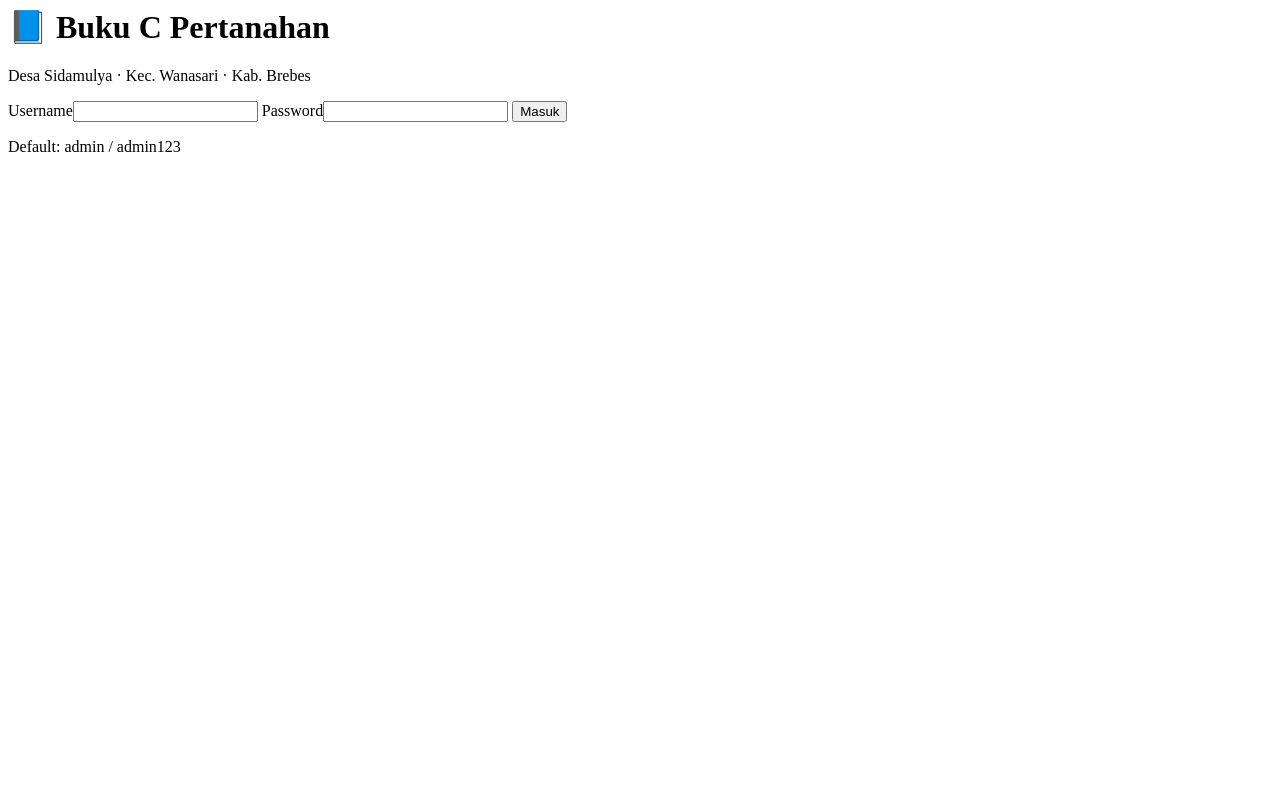
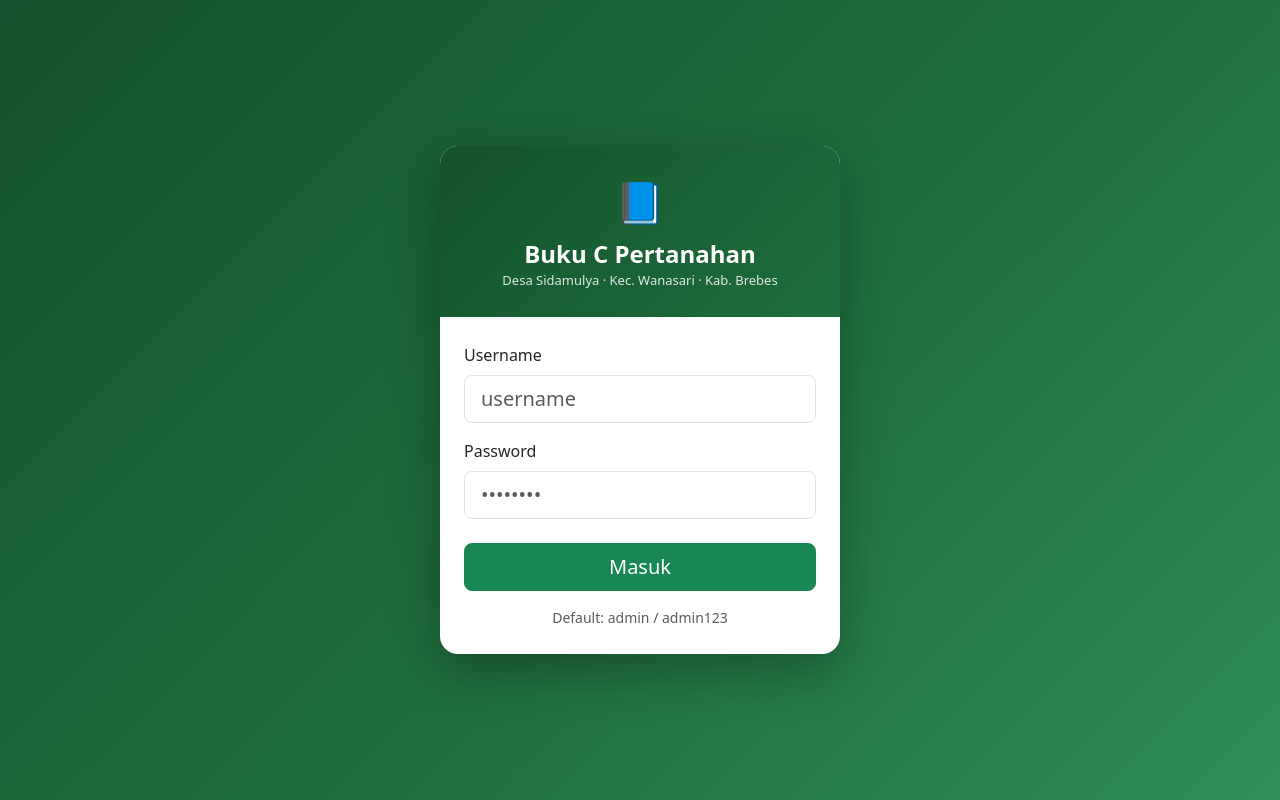
Before and after one commit to genggong/edisuntoro, a PHP site: page /login in a window 1280 px wide. Run offline with PHP 8.4, Linux system fonts and the light colour scheme; some libraries are stand-ins or nearby versions.

Commit message:
Tampilan login pakai Bootstrap 5 (CDN) + tampilkan pesan error login

```diff
--- a/app/views/auth/login.php
+++ b/app/views/auth/login.php
@@ -1,13 +1,46 @@
-<div class="login-wrap">
-    <div class="login-card">
-        <h1>📘 Buku C Pertanahan</h1>
-        <p class="sub">Desa Sidamulya · Kec. Wanasari · Kab. Brebes</p>
-        <form method="post" action="<?= BASE_URL ?>/login">
-            <?= csrf_field() ?>
-            <label>Username<input name="username" required autocomplete="username"></label>
-            <label>Password<input name="password" type="password" required autocomplete="current-password"></label>
-            <button type="submit" class="btn">Masuk</button>
-        </form>
-        <p class="hint">Default: admin / admin123</p>
+<!DOCTYPE html>
+<html lang="id">
+<head>
+<meta charset="UTF-8">
+<meta name="viewport" content="width=device-width, initial-scale=1, viewport-fit=cover">
+<meta name="theme-color" content="#14532d">
+<title>Masuk · Buku C Pertanahan</title>
+<link href="https://cdn.jsdelivr.net/npm/bootstrap@5.3.3/dist/css/bootstrap.min.css" rel="stylesheet">
+<style>
+  body{min-height:100vh;background:linear-gradient(135deg,#14532d 0%,#1f6d3c 55%,#2f8f54 100%);display:flex;align-items:center;justify-content:center;padding:20px}
+  .card-login{max-width:400px;width:100%;border:0;border-radius:18px;overflow:hidden;box-shadow:0 18px 50px rgba(0,0,0,.28)}
+  .card-head{background:linear-gradient(135deg,#14532d,#1f6d3c);color:#fff;padding:26px 24px;text-align:center}
+  .card-head .icon{font-size:40px}
+  .card-head h4{margin:8px 0 2px;font-weight:700}
+  .card-head p{margin:0;font-size:13px;opacity:.85}
+  .card-body{padding:26px 24px}
+</style>
+</head>
+<body>
+  <div class="card card-login">
+    <div class="card-head">
+      <div class="icon">📘</div>
+      <h4>Buku C Pertanahan</h4>
+      <p>Desa Sidamulya · Kec. Wanasari · Kab. Brebes</p>
     </div>
-</div>
+    <div class="card-body">
+      <?php if ($err = flash_get('error')): ?>
+        <div class="alert alert-danger py-2 small"><?= e($err) ?></div>
+      <?php endif; ?>
+      <form method="post" action="<?= BASE_URL ?>/login">
+        <?= csrf_field() ?>
+        <div class="mb-3">
+          <label class="form-label" for="u">Username</label>
+          <input id="u" name="username" class="form-control form-control-lg" required autocomplete="username" placeholder="username">
+        </div>
+        <div class="mb-4">
+          <label class="form-label" for="p">Password</label>
+          <input id="p" name="password" type="password" class="form-control form-control-lg" required autocomplete="current-password" placeholder="••••••••">
+        </div>
+        <button type="submit" class="btn btn-success btn-lg w-100">Masuk</button>
+      </form>
+      <p class="text-center text-muted small mt-3 mb-0">Default: admin / admin123</p>
+    </div>
+  </div>
+</body>
+</html>
```
